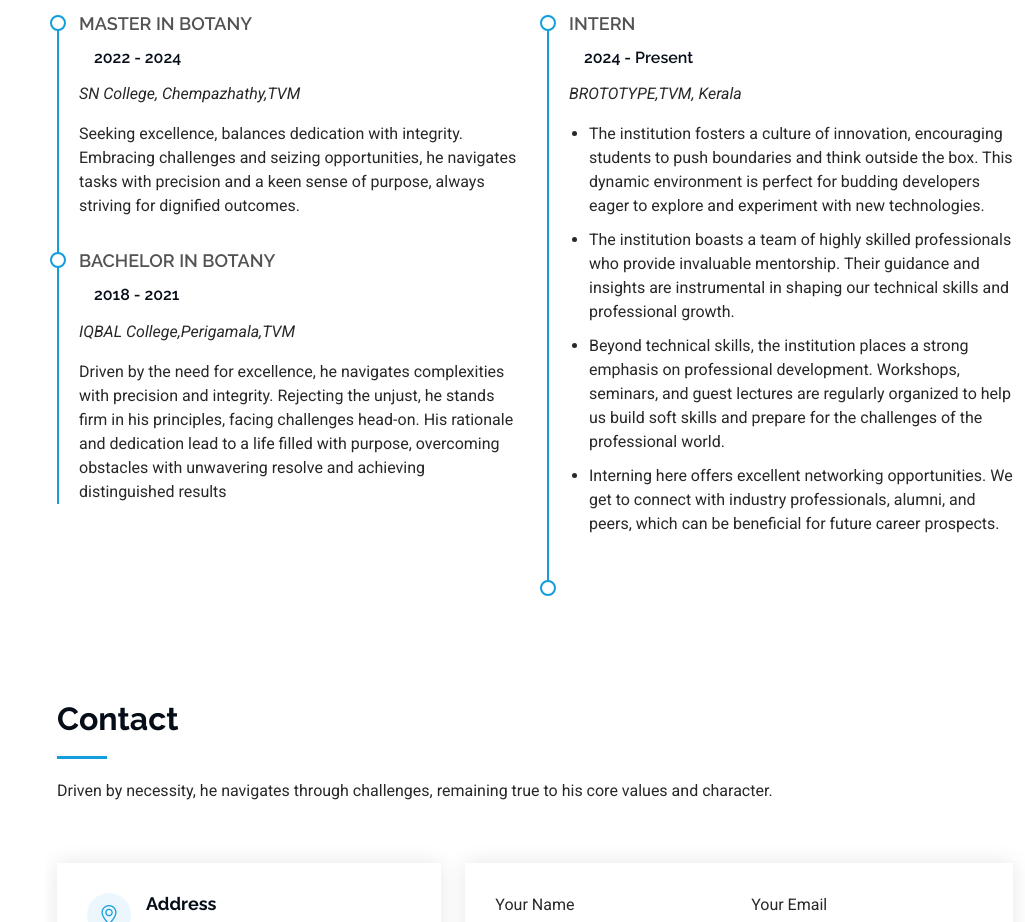
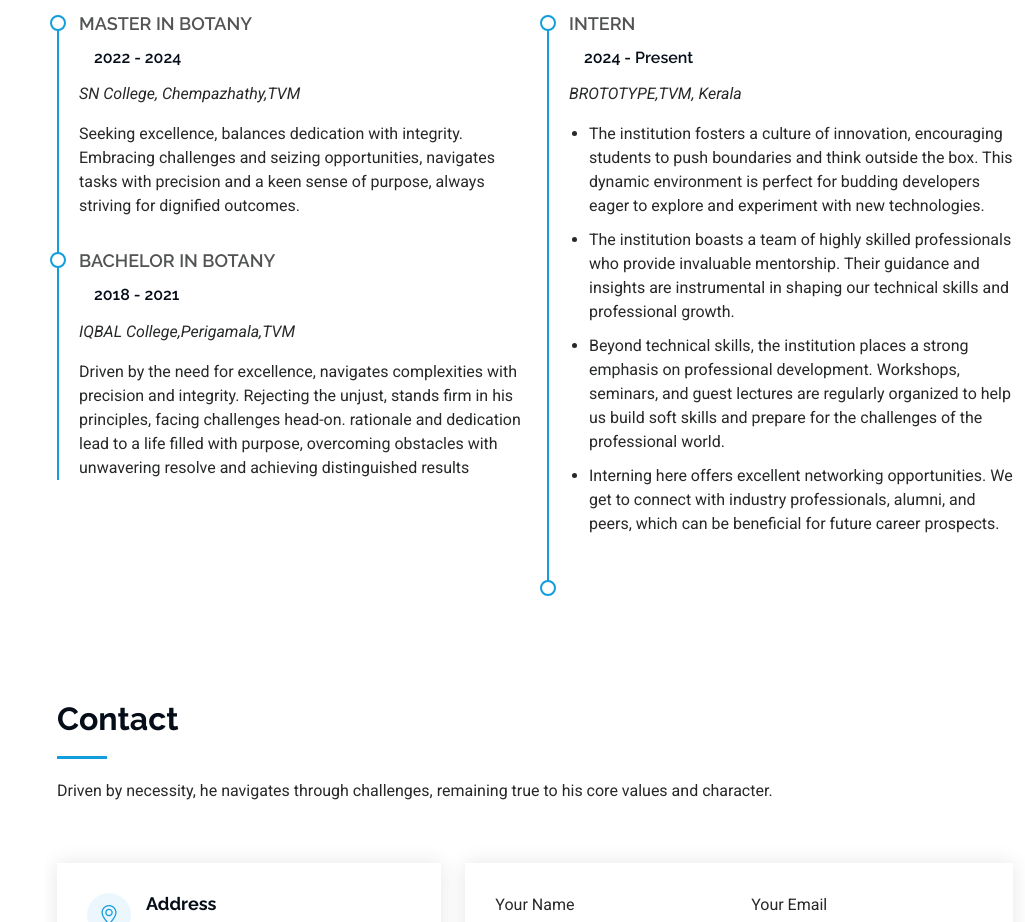
Before and after one commit to jagfar7/portfolio2, a plain HTML site: page index.html in a window 1280 px wide. Shown: the part 2656-3578 px from the top of the page, without its empty margins (255-1280 px from the left). Drawn offline with Linux system fonts and the light colour scheme.

Commit message:
Update index.html

```diff
--- a/index.html
+++ b/index.html
@@ -270,14 +270,14 @@
               <h4>Master in Botany </h4>
               <h5>2022 - 2024</h5>
               <p><em>SN College, Chempazhathy,TVM</em></p>
-              <p>Seeking excellence,  balances dedication with integrity. Embracing challenges and seizing opportunities, he navigates tasks with precision and a keen sense of purpose, always striving for dignified outcomes.</p>
+              <p>Seeking excellence,  balances dedication with integrity. Embracing challenges and seizing opportunities,  navigates tasks with precision and a keen sense of purpose, always striving for dignified outcomes.</p>
             </div><!-- Edn Resume Item -->
 
             <div class="resume-item">
               <h4>Bachelor in Botany </h4>
               <h5>2018 - 2021</h5>
               <p><em>IQBAL College,Perigamala,TVM</em></p>
-              <p>Driven by the need for excellence, he navigates complexities with precision and integrity. Rejecting the unjust, he stands firm in his principles, facing challenges head-on. His rationale and dedication lead to a life filled with purpose, overcoming obstacles with unwavering resolve and achieving distinguished results</p>
+              <p>Driven by the need for excellence,  navigates complexities with precision and integrity. Rejecting the unjust,  stands firm in his principles, facing challenges head-on.  rationale and dedication lead to a life filled with purpose, overcoming obstacles with unwavering resolve and achieving distinguished results</p>
             </div><!-- Edn Resume Item -->
 
           </div>
```
